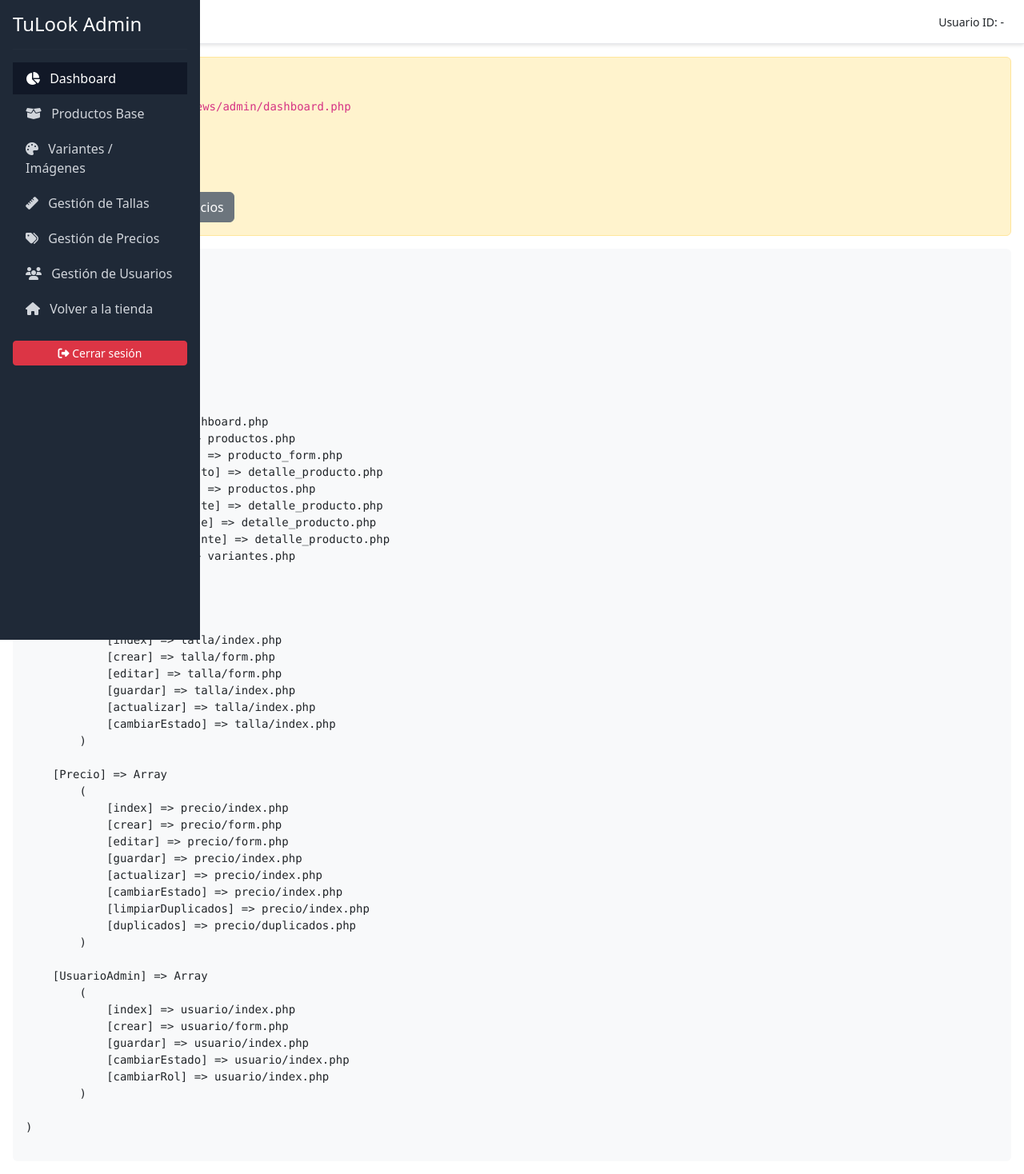
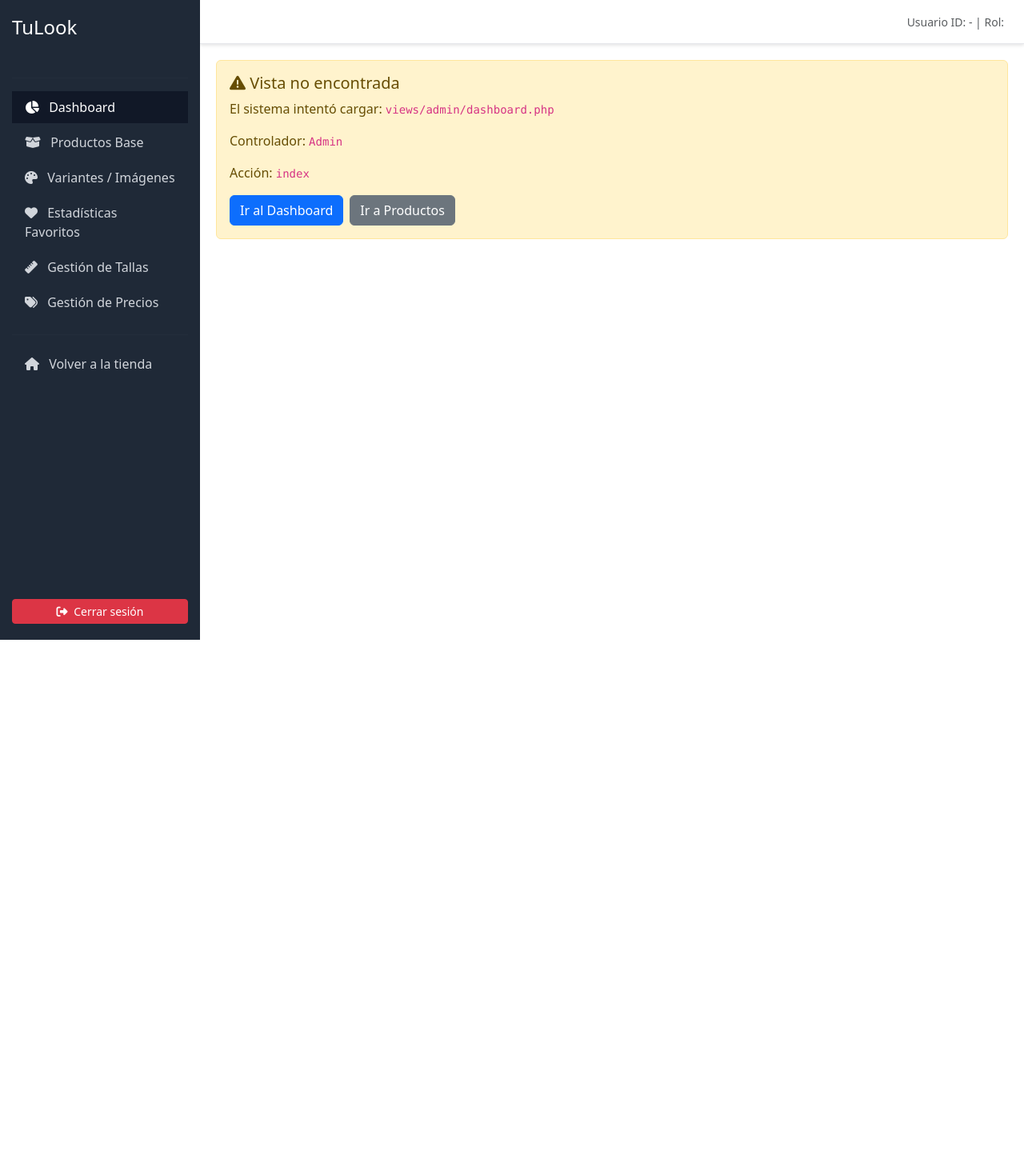
Before and after one commit to juanpav23/Tulook_MVC, a PHP site: page /Tulook_MVC/views/admin/layout_admin.php in a window 1280 px wide. Shown: the whole page at 80% size. After the commit the page ends 800 px from the top, so only its background shows below. Run offline with PHP 8.4, Linux system fonts and the light colour scheme; some libraries are stand-ins or nearby versions.

Commit message:
melo caremelo

```diff
--- a/index.php
+++ b/index.php
@@ -19,6 +19,9 @@
 require_once "controllers/TallasController.php";
 require_once "controllers/PrecioController.php";
 require_once "controllers/UsuarioAdminController.php";
+require_once "controllers/DescuentoController.php";
+require_once "controllers/FavoritoStatsController.php";
+require_once "controllers/ChatbotController.php";
 
 // 🔹 Determinar controlador y acción por URL (GET)
 $controlador = $_GET['c'] ?? 'Producto';
--- a/views/admin/layout_admin.php
+++ b/views/admin/layout_admin.php
@@ -160,16 +160,34 @@
   </style>
 </head>
 <body>
-  <div class="sidebar p-3">
-    <h4 class="text-white">TuLook Admin</h4>
+  <div class="main-container">
+    <!-- Sidebar fijo -->
+    <div class="sidebar">
+      <div class="sidebar-content">
+        <div class="sidebar-header mb-4">
+          <h4 class="text-white">
+            TuLook
+            <?php if ($esAdministrador): ?>
+              <span class="badge bg-danger">Admin</span>
+            <?php elseif ($esEditor): ?>
+              <span class="badge bg-warning text-dark">Editor</span>
+            <?php endif; ?>
+          </h4>
+        </div>
+
         <hr style="border-color: rgba(255,255,255,0.08);">
+
+        <div class="sidebar-nav">
           <ul class="nav flex-column">
+              <!-- Dashboard -->
               <li class="nav-item mb-1">
                   <a class="nav-link <?php echo (($_GET['c'] ?? 'Admin') === 'Admin' && ($_GET['a'] ?? 'index') === 'index') ? 'active' : ''; ?>"
                     href="<?php echo BASE_URL; ?>?c=Admin&a=index">
                       <i class="fa fa-chart-pie me-2"></i> Dashboard
                   </a>
               </li>
+
+              <!-- Gestión de Productos (Admin y Editor) -->
               <li class="nav-item mb-1">
                   <a class="nav-link <?php echo (($_GET['c'] ?? '') === 'Admin' && ($_GET['a'] ?? '') === 'productos') ? 'active' : ''; ?>"
                     href="<?php echo BASE_URL; ?>?c=Admin&a=productos">
@@ -182,18 +200,33 @@
                       <i class="fa fa-palette me-2"></i> Variantes / Imágenes
                   </a>
               </li>
+
+              <!-- Estadísticas (Admin y Editor) -->
+              <li class="nav-item mb-1">
+                  <a class="nav-link <?php echo ($_GET['c'] ?? '') === 'FavoritoStats' ? 'active' : ''; ?>"
+                    href="<?php echo BASE_URL; ?>?c=FavoritoStats&a=index">
+                      <i class="fa fa-heart me-2"></i> Estadísticas Favoritos
+                  </a>
+              </li>
+
+              <!-- Gestión de Tallas (Admin y Editor) -->
               <li class="nav-item mb-1">
                   <a class="nav-link <?php echo ($_GET['c'] ?? '') === 'Tallas' ? 'active' : ''; ?>"
                     href="<?php echo BASE_URL; ?>?c=Tallas&a=index">
                       <i class="fa fa-ruler me-2"></i> Gestión de Tallas
                   </a>
               </li>
+
+              <!-- Gestión de Precios (Admin y Editor) -->
               <li class="nav-item mb-1">
                   <a class="nav-link <?php echo ($_GET['c'] ?? '') === 'Precio' ? 'active' : ''; ?>"
                     href="<?php echo BASE_URL; ?>?c=Precio&a=index">
                       <i class="fa fa-tags me-2"></i> Gestión de Precios
                   </a>
               </li>
+
+              <!-- Gestión de Usuarios (SOLO Administrador) -->
+              <?php if ($esAdministrador): ?>
               <li class="nav-item mb-1">
                   <a class="nav-link <?php echo ($_GET['c'] ?? '') === 'UsuarioAdmin' ? 'active' : ''; ?>"
                     href="<?php echo BASE_URL; ?>?c=UsuarioAdmin&a=index">
@@ -201,29 +234,66 @@
                   </a>
               </li>
               <li class="nav-item mb-1">
+               <a class="nav-link <?php echo ($_GET['c'] ?? '') === 'Descuento' ? 'active' : ''; ?>"
+                href="<?php echo BASE_URL; ?>?c=Descuento&a=index">
+                <i class="fas fa-tag me-2"></i> Descuentos
+                </a>
+              </li>
+              <!-- Separador sutil SOLO para administradores -->
+              <li class="nav-item my-2">
+                  <hr style="border-color: rgba(255,255,255,0.08); margin: 8px 0;">
+              </li>
+              <?php else: ?>
+              <!-- Separador sutil para editores (sin Gestión de Usuarios) -->
+              <li class="nav-item my-2">
+                  <hr style="border-color: rgba(255,255,255,0.08); margin: 8px 0;">
+              </li>
+              <?php endif; ?>
+
+              <!-- Volver a la tienda -->
+              <li class="nav-item mb-2">
                   <a class="nav-link" href="<?php echo BASE_URL; ?>">
                       <i class="fa fa-home me-2"></i> Volver a la tienda
                   </a>
-        <li class="nav-item mt-3">
-    <form method="POST" action="<?php echo BASE_URL; ?>?c=Usuario&a=logout">
-        <button type="submit" class="btn btn-sm btn-danger w-100">
-            <i class="fas fa-sign-out-alt"></i> Cerrar sesión
-        </button>
-    </form>
               </li>
           </ul>
         </div>
 
-  <div class="content">
+        <!-- Cerrar sesión - BOTÓN ROJO -->
+        <div class="sidebar-footer mt-auto pt-3">
+          <form method="POST" action="<?php echo BASE_URL; ?>?c=Usuario&a=logout">
+              <button type="submit" class="btn btn-sm btn-danger w-100">
+                  <i class="fas fa-sign-out-alt me-1"></i> Cerrar sesión
+              </button>
+          </form>
+        </div>
+      </div>
+    </div>
+
+    <!-- Área de contenido principal -->
+    <div class="content-area">
       <div class="topbar d-flex justify-content-between align-items-center">
         <div>
-        <strong>Administrador</strong> - <?php echo htmlspecialchars($_SESSION['Nombre_Completo'] ?? ($_SESSION['usuario'] ?? '')); ?>
+          <strong>
+            <?php
+            if ($esAdministrador) {
+                echo '<span class="badge bg-danger me-2">Administrador</span>';
+            } elseif ($esEditor) {
+                echo '<span class="badge bg-warning text-dark me-2">Editor</span>';
+            }
+            ?>
+            <?php echo htmlspecialchars($_SESSION['Nombre_Completo'] ?? ($_SESSION['usuario'] ?? '')); ?>
+          </strong>
         </div>
         <div>
-        <small>Usuario ID: <?php echo htmlspecialchars($_SESSION['ID_Usuario'] ?? '-'); ?></small>
+          <small class="text-muted">
+            Usuario ID: <?php echo htmlspecialchars($_SESSION['ID_Usuario'] ?? '-'); ?>
+            | Rol: <?php echo htmlspecialchars($rolName); ?>
+          </small>
         </div>
       </div>
-    <div class="p-3">
+
+      <div class="main-content">
           <?php
           $controller = $_GET['c'] ?? 'Admin';
           $action = $_GET['a'] ?? 'index';
@@ -239,7 +309,9 @@
                   'agregarVariante' => 'detalle_producto.php',
                   'editarVariante' => 'detalle_producto.php',
                   'eliminarVariante' => 'detalle_producto.php',
-                'variantes' => 'variantes.php'
+                  'variantes' => 'variantes.php',
+                  'buscarProductos' => 'productos.php',
+                  'buscarVariantes' => 'variantes.php'
               ],
               'Tallas' => [
                   'index' => 'talla/index.php',
@@ -259,12 +331,24 @@
                 'limpiarDuplicados' => 'precio/index.php',
                 'duplicados' => 'precio/duplicados.php'
               ],
+              'Descuento' => [
+                'index' => 'descuentos/index.php',
+                'crear' => 'descuentos/crear.php',
+                'editar' => 'descuentos/editar.php',
+                'ver' => 'descuentos/ver.php',
+                'guardar' => 'descuentos/index.php',
+                'actualizar' => 'descuentos/index.php',
+                'eliminar' => 'descuentos/index.php'
+              ],
               'UsuarioAdmin' => [
                 'index' => 'usuario/index.php',
                 'crear' => 'usuario/form.php',
                 'guardar' => 'usuario/index.php',
                 'cambiarEstado' => 'usuario/index.php',
                 'cambiarRol' => 'usuario/index.php'
+              ],
+              'FavoritoStats' => [
+                  'index' => 'favoritos/index.php',
               ]
           ];
 
@@ -278,26 +362,39 @@
               $viewFile .= $action . '.php';
           }
 
-        if (file_exists($viewFile)) {
+          // Verificar permisos específicos para Gestión de Usuarios
+          if ($controller === 'UsuarioAdmin' && !$esAdministrador) {
+              echo '<div class="alert alert-danger">';
+              echo '<h4><i class="fas fa-ban"></i> Acceso Denegado</h4>';
+              echo '<p>No tienes permisos para acceder a la gestión de usuarios.</p>';
+              echo '<p>Esta sección está reservada exclusivamente para administradores.</p>';
+              echo '<a href="' . BASE_URL . '?c=Admin&a=index" class="btn btn-primary">Volver al Dashboard</a>';
+              echo '</div>';
+          } elseif (file_exists($viewFile)) {
               include $viewFile;
           } else {
               echo '<div class="alert alert-warning">';
-            echo '<h5>Vista no encontrada</h5>';
+              echo '<h5><i class="fas fa-exclamation-triangle"></i> Vista no encontrada</h5>';
               echo '<p>El sistema intentó cargar: <code>' . htmlspecialchars($viewFile) . '</code></p>';
               echo '<p>Controlador: <code>' . htmlspecialchars($controller) . '</code></p>';
               echo '<p>Acción: <code>' . htmlspecialchars($action) . '</code></p>';
+              echo '<div class="mt-3">';
               echo '<a href="' . BASE_URL . '?c=Admin&a=index" class="btn btn-primary me-2">Ir al Dashboard</a>';
-            echo '<a href="' . BASE_URL . '?c=Precio&a=index" class="btn btn-secondary">Ir a Precios</a>';
+              echo '<a href="' . BASE_URL . '?c=Producto&a=index" class="btn btn-secondary">Ir a Productos</a>';
+              echo '</div>';
               echo '</div>';
 
-            // Debug información
+              // Debug información (solo para administradores)
+              if ($esAdministrador) {
                   echo '<div class="mt-3 p-3 bg-light rounded">';
-            echo '<h6>Información de Debug:</h6>';
+                  echo '<h6>Información de Debug (Solo Admin):</h6>';
                   echo '<pre>GET: ' . print_r($_GET, true) . '</pre>';
                   echo '<pre>View Map: ' . print_r($viewMap, true) . '</pre>';
                   echo '</div>';
               }
+          }
           ?>
+      </div>
     </div>
   </div>
 
```
Lines whose indentation alone changed are shown as unchanged.
